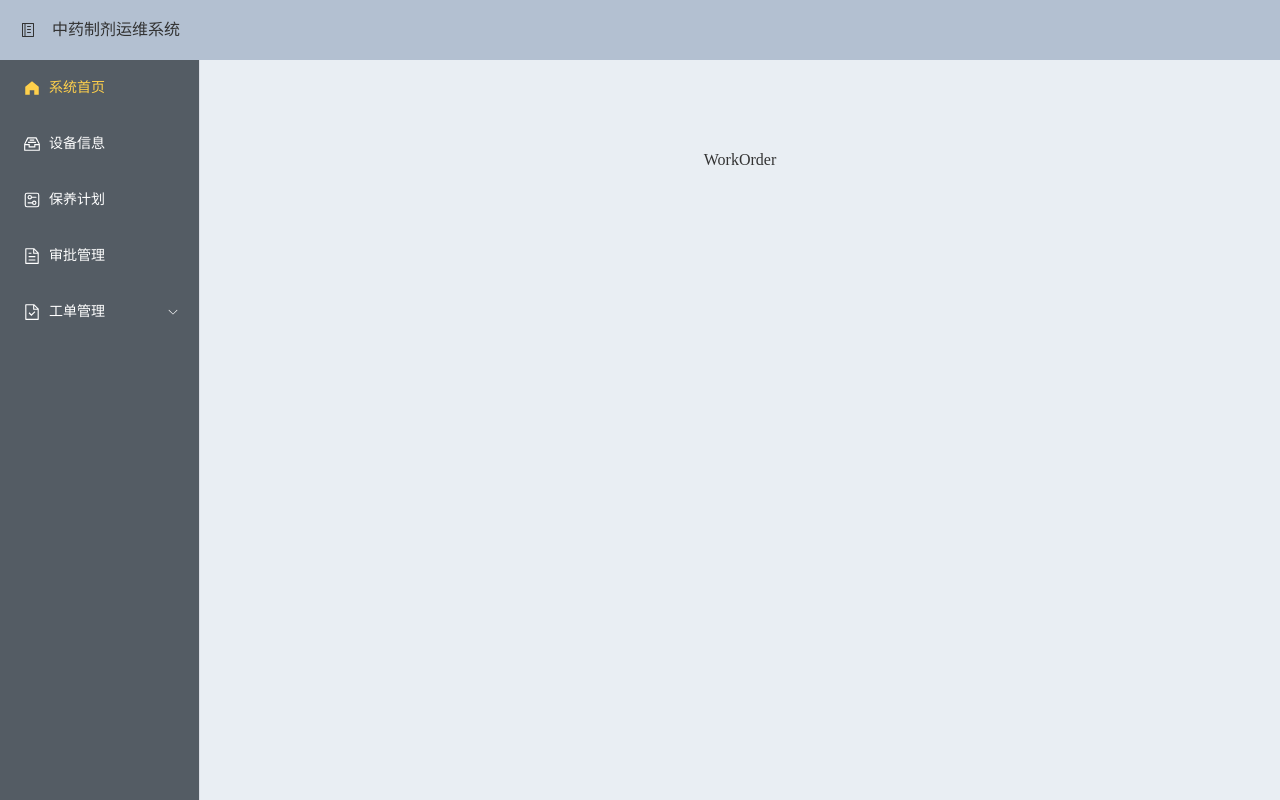
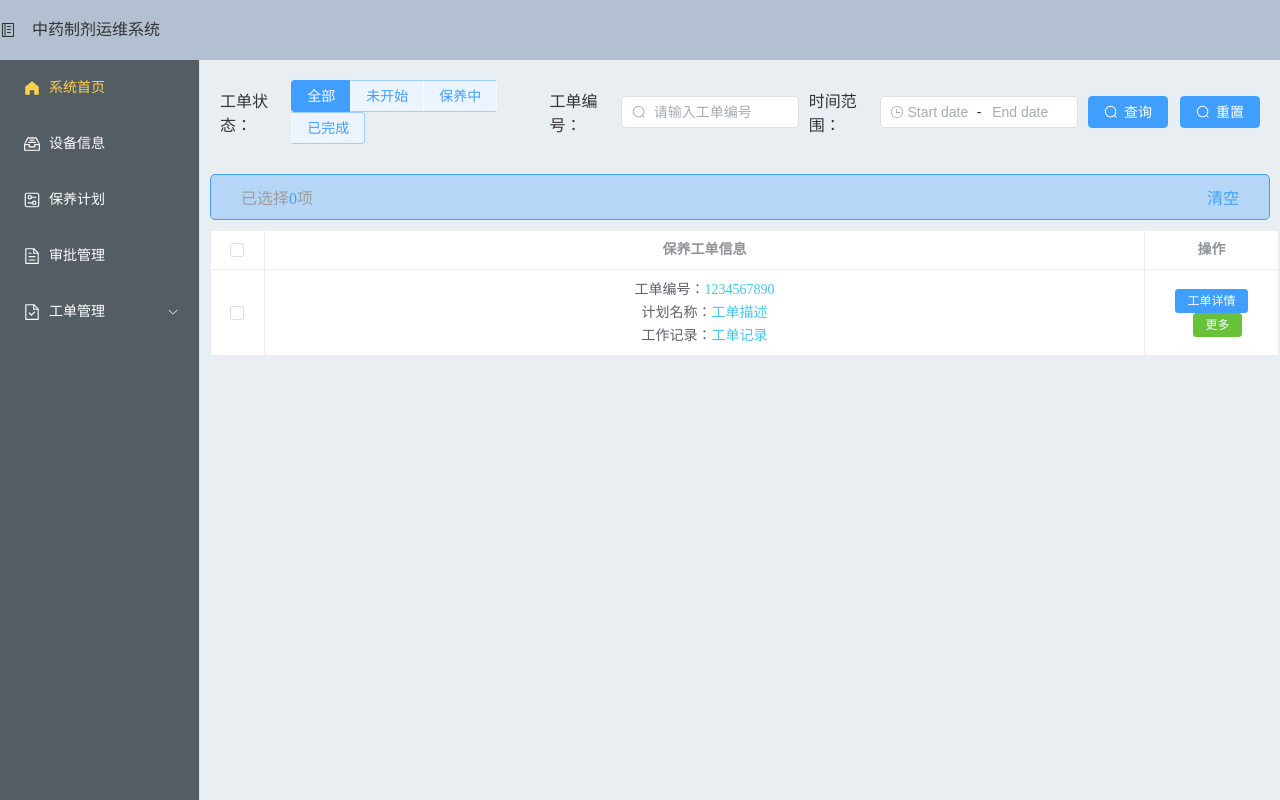
Before and after one commit to SlothClient/collaborativeRespo, a Vue app in the folder dmp_vue/: page /views/WorkOrder in a window 1280 px wide. Built offline with nearby package versions, Linux system fonts and the light colour scheme.

Commit message:
edit(WorkOrder.vue):fundamental framework

```diff
--- a/dmp_vue/src/views/Device.vue
+++ b/dmp_vue/src/views/Device.vue
@@ -248,7 +248,7 @@ const deleteRow = (id) => {
       });
 };
 </script>
-<style scope>
+<style scoped>
 .form-group {
   display: flex;
   justify-content: space-between;
--- a/dmp_vue/src/views/Main.vue
+++ b/dmp_vue/src/views/Main.vue
@@ -61,7 +61,7 @@ const router = useRouter()
   </el-container>
   </template>
 
-<style scope>
+<style scoped>
 *
 {margin: 0px;padding: 0px;}
 html,body,#box,.el-container,.el-menu{
@@ -83,8 +83,9 @@ html,body,#box,.el-container,.el-menu{
 .el-main {
   background-color: #E9EEF3;
   color: #333;
-  text-align: center;
-  line-height: 160px;
+  overflow: hidden;
+  /* text-align: center;
+  line-height: 160px; */
 }
 
 body > .el-container {
--- a/dmp_vue/src/views/WorkOrder.vue
+++ b/dmp_vue/src/views/WorkOrder.vue
@@ -1,5 +1,117 @@
 <template>
-    <div>
-        WorkOrder
+    <div id="order">
+        <div class="filter">
+            <span class="descWords">工单状态：</span>
+            <el-button-group class="ml-4">
+                <el-button type="primary">全部</el-button>
+                <el-button type="primary" plain>未开始</el-button>
+                <el-button type="primary" plain>保养中</el-button>
+                <el-button type="primary" plain>已完成</el-button>
+            </el-button-group>
+            <span class="descWords">工单编号：</span>
+            <el-input v-model="orderId" style="width: 200px" placeholder="请输入工单编号" :prefix-icon="Search" clearable />
+            <span class="descWords">时间范围：</span>
+            <el-date-picker v-model="orderSpan" type="datetimerange" start-placeholder="Start date"
+                end-placeholder="End date" format="YYYY-MM-DD HH:mm:ss" date-format="YYYY/MM/DD ddd"
+                time-format="A hh:mm:ss" style="width: 200px" />
+            <el-button type="primary" :icon="Search" style="margin-left: 10px;">查询</el-button>
+            <el-button type="primary" :icon="Search">重置</el-button>
+        </div>
+        <div class="orders">
+            <div id="pickedPrompt">
+                <div class="picked">
+                    已选择<span>{{ pickedNum }}</span>项
+                </div>
+                <div class="clear">
+                    清空
+                </div>
+            </div>
+            <el-table :data="orderTable" style="width: 99%;margin: 10px;" stripe="true" border="true">
+                <el-table-column type="selection" width="55" align="center"/>
+                <el-table-column property="id" label="保养工单信息" width="880" align="center">
+                    <template #default="scope">
+                        <div class="id">工单编号：<span>{{ scope.row.id }}</span></div>
+                        <div class="name">计划名称：<span>{{ scope.row.name }}</span></div>
+                        <div class="record">工作记录：<span>{{ scope.row.record }}</span></div>
+                    </template>
+                </el-table-column>
+                <!-- <el-table-column property="id" label="工单编号" width="120" />
+                <el-table-column property="name" label="工单描述" width="120" />
+                <el-table-column property="overflow" label="溢出处理" width="240"
+                    show-overflow-tooltip />
+                <el-table-column property="record" label="工单记录" /> -->
+                <el-table-column label="操作" align="center">
+                    <template #default="scope">
+                        <el-button size="small" @click="handleEdit(scope.$index, scope.row)" type="primary">
+                            工单详情
+                        </el-button>
+                        <el-button size="small" type="success" @click="handleDelete(scope.$index, scope.row)">
+                            更多
+                        </el-button>
+                    </template>
+                </el-table-column>
+            </el-table>
+        </div>
     </div>
 </template>
+<script setup lang="ts">
+import { Search } from '@element-plus/icons-vue';
+import { ref } from 'vue';
+const orderId = ref('');
+const orderSpan = ref('');
+const orderTable = ref([
+    {
+        id: '1234567890',
+        name: '工单描述',
+        overflow: '溢出处理',
+        record: '工单记录',
+    },
+ ]);
+ const handleEdit = (index: number, row: any) => {
+    console.log(index, row);
+ }
+ const handleDelete = (index: number, row: any) => {
+    console.log(index, row);
+ }
+
+ const pickedNum = ref(0);
+
+</script>
+<style scoped>
+.filter {
+    padding: 20px;
+    display: flex;
+    /* height: 32px; */
+    justify-content: space-between;
+    align-items: center;
+}
+
+.filter .descWords:not(:first-child) {
+    margin: 0 0 0 10px;
+}
+
+.cell div span {
+    color: rgb(71, 196, 238);
+}
+
+#pickedPrompt {
+    background-color: rgba(64, 158, 255,.3);
+    border: 1px solid rgb(64, 158, 255);
+    border-radius: 5px;
+    margin: 10px;
+    padding: 10px 30px;
+    display: flex;
+    position: relative;
+    color: rgb(157, 157, 157);
+}
+#pickedPrompt .clear {
+    position: absolute;
+    right: 30px;
+    color: rgb(64, 158, 255);
+    cursor: pointer;
+}
+#pickedPrompt .picked span {
+    color: rgb(64, 158, 255);
+}
+
+</style>
```
